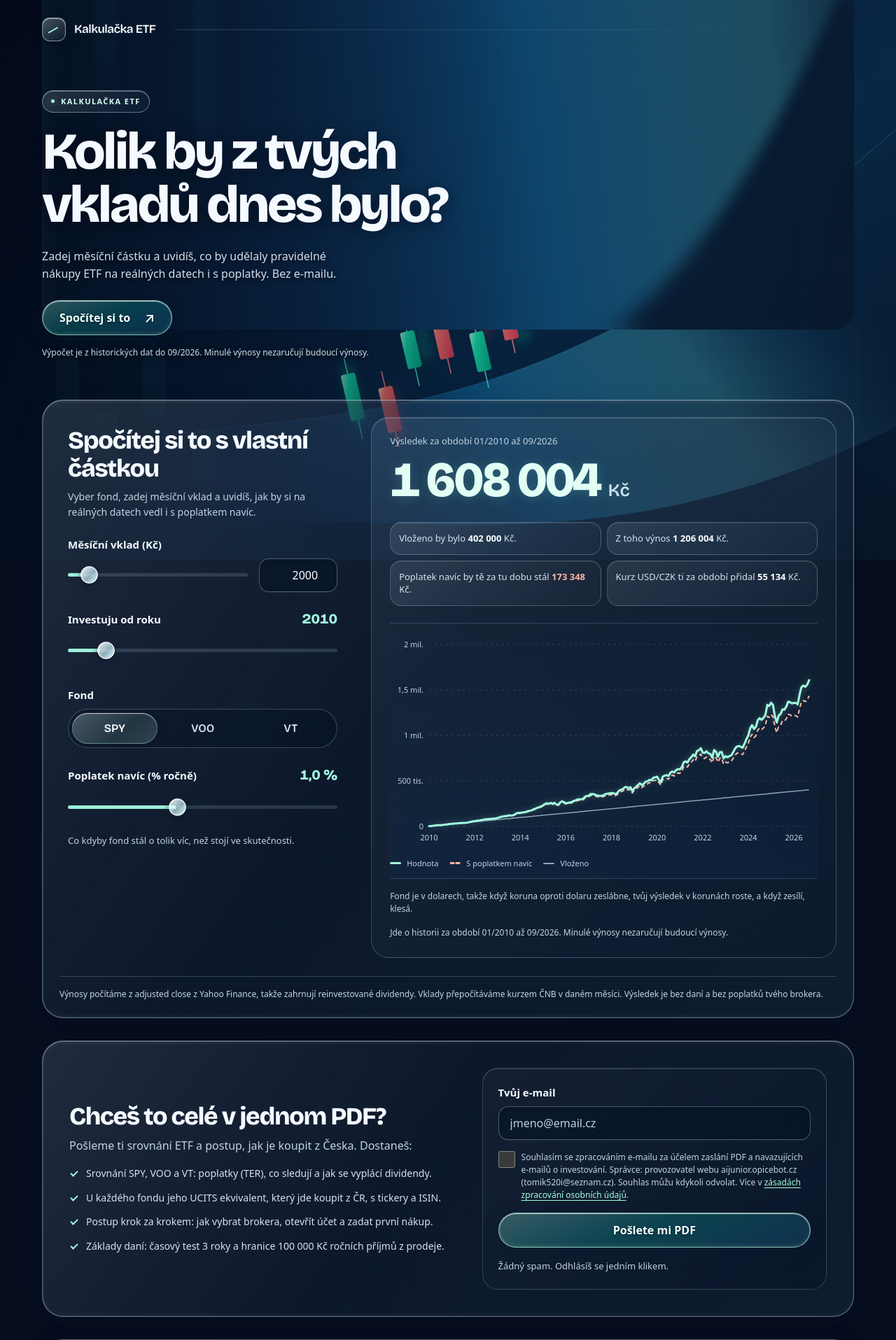
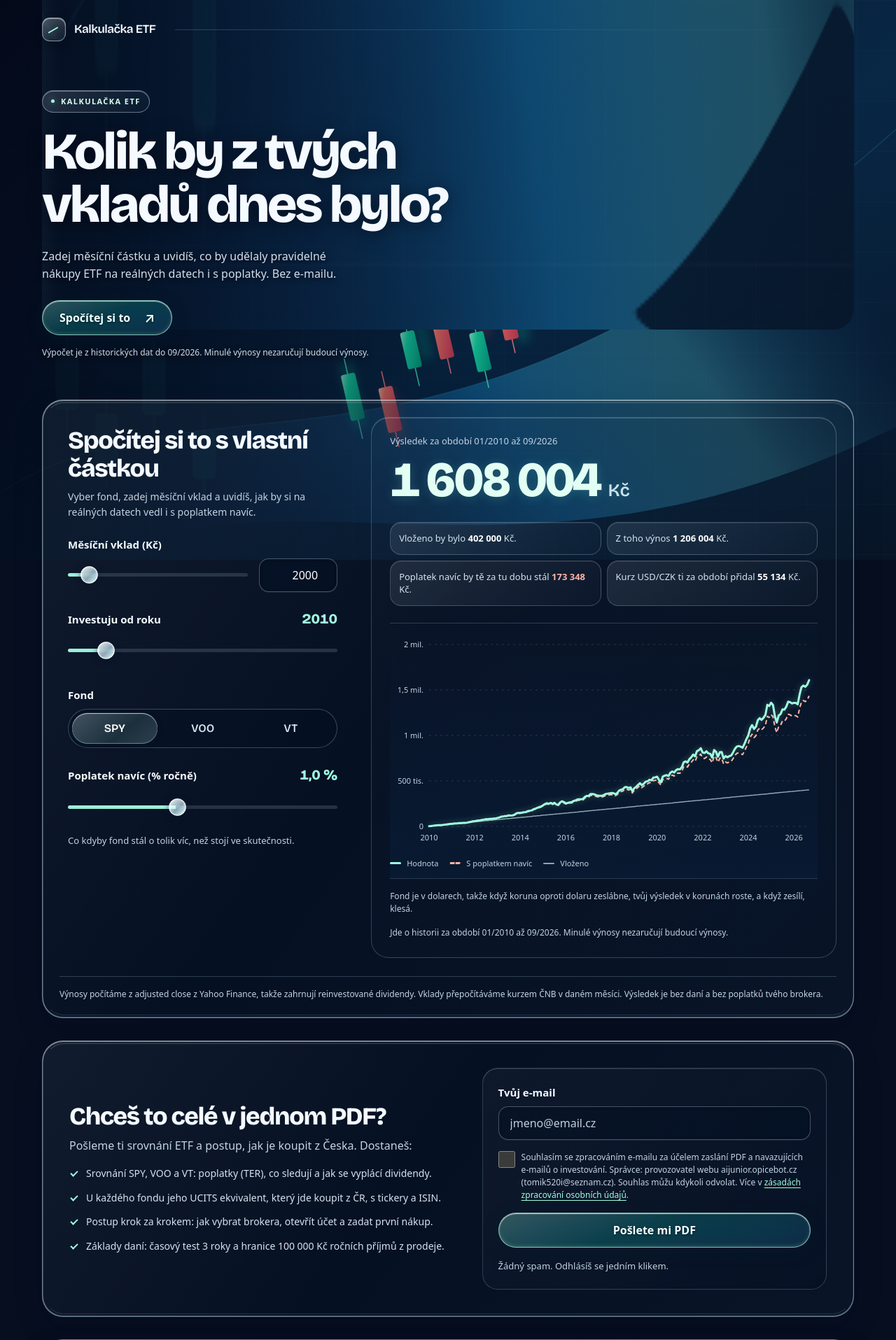
Before and after one commit to tomik520i/etf-landing, a PHP site: page / in a window 1280 px wide. Shown: the top 1915 px of the page at 70% size. Run offline with PHP 8.4, Linux system fonts and the light colour scheme.

Commit message:
style: čiré sklo a výraznější plynulý lom na hranách

```diff
--- a/public/css/liquid-glass.css
+++ b/public/css/liquid-glass.css
@@ -8,8 +8,8 @@
   --accent: #a2ffe1;
   --fee: #ffb4a5;
   --border: #b9ddff38;
-  --glass-edge: #ddf5ff59;
-  --glass-depth: inset 0 1px 1px #ffffff59, inset 1px 0 0 #ffffff18, inset 0 -1px 1px #a6e4ff30, 0 16px 42px #000b2033;
+  --glass-edge: #ddf5ff80;
+  --glass-depth: inset 0 1px 1px #ffffff8c, inset 1px 0 0 #ffffff24, inset 0 -1px 1px #a6e4ff55, 0 16px 42px #000b2033;
 }
 body {
   isolation: isolate;
@@ -32,11 +32,11 @@
 .eyebrow { color: #d7fff0; border-color: #d8f5ff66; background: linear-gradient(125deg, #e5f6ff24, #9cdbff08); box-shadow: inset 0 1px 0 #fff5; backdrop-filter: blur(10px); -webkit-backdrop-filter: blur(10px); }
 .card, .calc.card, .cta.card, .kpi {
   position: relative;
-  background: linear-gradient(125deg, #e3f5ff25, #cae7ff08 45%, #95d8ee12), #0b1a308c;
+  background: linear-gradient(125deg, #e3f5ff12, #cae7ff03 45%, #95d8ee07), #0b1a3059;
   border: 1px solid var(--glass-edge);
   box-shadow: var(--glass-depth);
-  backdrop-filter: blur(22px) saturate(145%);
-  -webkit-backdrop-filter: blur(22px) saturate(145%);
+  backdrop-filter: blur(5px) saturate(130%);
+  -webkit-backdrop-filter: blur(5px) saturate(130%);
   border-radius: 30px;
 }
 /* A second, fine rim suggests the thickness of polished glass. */
@@ -46,12 +46,12 @@
   inset: 3px;
   border-radius: 27px;
   border: 1px solid transparent;
-  border-top-color: #ffffff12;
-  border-bottom-color: #c6efff0e;
+  border-top-color: #ffffff36;
+  border-bottom-color: #c6efff24;
   pointer-events: none;
 }
 .calc-result {
-  background: linear-gradient(135deg, #bfdfff16, #05152833);
+  background: linear-gradient(135deg, #bfdfff06, #05152824);
   border-color: #d9efff38;
   box-shadow: inset 0 1px 0 #fff3;
 }
@@ -103,7 +103,7 @@
 }
 @media (max-width: 899px) {
   body::before { background-position: center, 61% top; background-image: linear-gradient(90deg, #030919db, #03091977), url('market-scene.svg'); }
-  .card, .calc.card, .cta.card { backdrop-filter: blur(12px) saturate(130%); -webkit-backdrop-filter: blur(12px) saturate(130%); }
+  .card, .calc.card, .cta.card { backdrop-filter: blur(4px) saturate(130%); -webkit-backdrop-filter: blur(4px) saturate(130%); }
   .calc-result { background: transparent; box-shadow: none; }
   .btn { background-color: #06504566; }
   .hero { padding-top: 16px; }
@@ -133,7 +133,7 @@
 .webgl-glass .card, .webgl-glass .calc.card, .webgl-glass .cta.card, .webgl-glass .kpi {
   backdrop-filter: none;
   -webkit-backdrop-filter: none;
-  background: linear-gradient(125deg, #e3f5ff1c, #cae7ff06 45%, #95d8ee0c), #0b1a3066;
+  background: linear-gradient(125deg, #e3f5ff0c, transparent 45%, #95d8ee05), #0b1a303d;
 }
 .card::after, .kpi::after { transition: opacity .2s ease; }
 @media (hover: hover) and (pointer: fine) {
--- a/public/js/glass.js
+++ b/public/js/glass.js
@@ -30,7 +30,7 @@
         resize = false; canvas.width = source.width = w; canvas.height = source.height = h;
         const scale = Math.max(w / 1600, h / 1100), mobile = w < 900;
         // Bake a little frost into the static texture once, not per frame.
-        ctx.filter = 'blur(3px)';
+        ctx.filter = 'blur(0.5px)';
         ctx.drawImage(image, (w - 1600 * scale) * (mobile ? .61 : .5), 0, 1600 * scale, 1100 * scale);
         ctx.filter = 'none';
         const shade = ctx.createLinearGradient(0, 0, w, 0);
@@ -53,7 +53,7 @@
         ...r, x:r.x-scrollX, y:r.y-scrollY,
         // Feather stays inside the normal field so displacement reaches zero
         // continuously at the interior instead of creating a cut-out seam.
-        depth:18, feather:r.radius, curve:2.4, chroma:0, tint:[.06,.14,.23,.1], glint:.08,
+        depth:48, feather:r.radius, curve:1.5, chroma:0.6, tint:[.06,.14,.23,.025], glint:.12,
       }));
       gl.clearColor(0,0,0,0); gl.clear(gl.COLOR_BUFFER_BIT);
       pass.render({sourceTexture:texture, resolution:[w,h], lenses});
```
